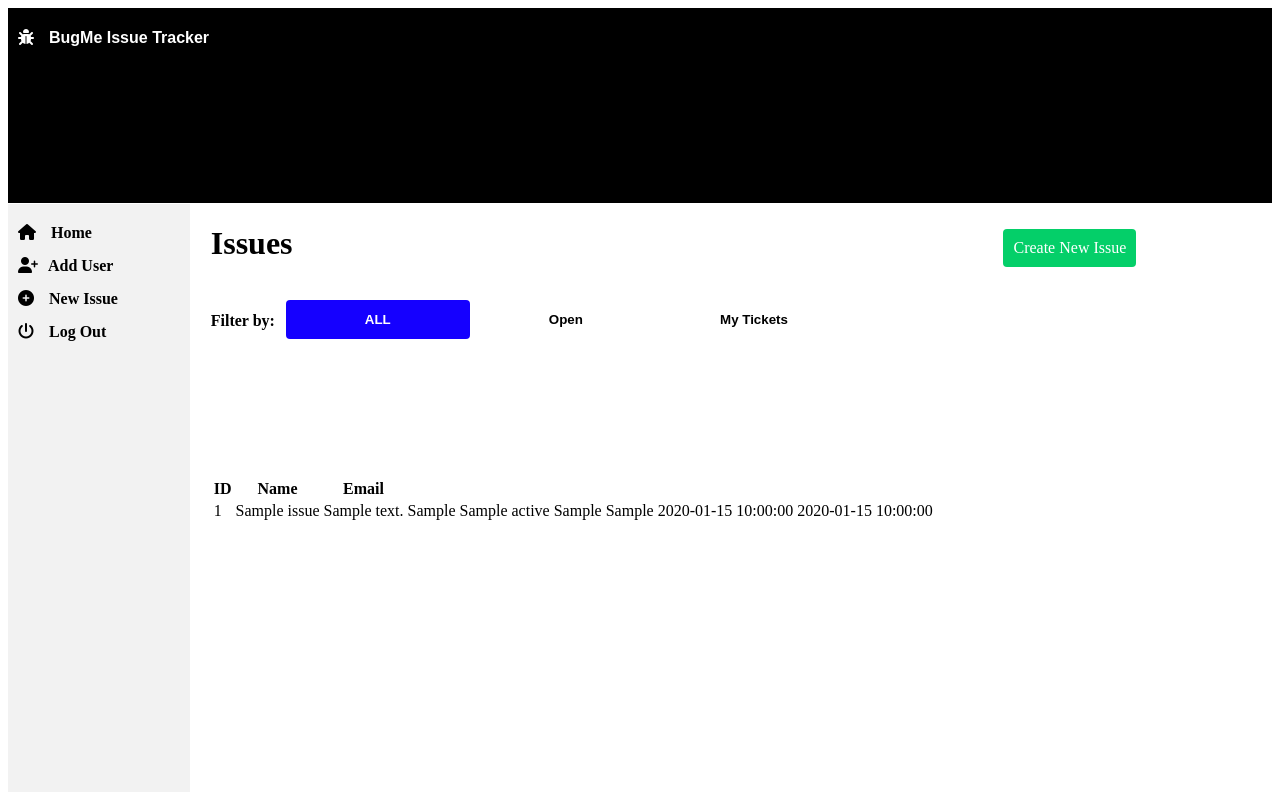
After one commit to TiffanyGarrick/INFO2180, a PHP site: page /dashboard.php in a window 1280 px wide. The commit adds this page. Run offline with PHP 8.4, Linux system fonts and the light colour scheme; tables that the repository leaves empty hold one stand-in row (values such as "Sample post"); some libraries are stand-ins or nearby versions.

Commit message:
Final addition

```diff
--- /dev/null
+++ b/dashboard.css
@@ -0,0 +1,122 @@
+.create {
+  float: right;
+  margin-top: 25px;
+  margin-left: 50px;
+  border: none;
+  border-radius: 4px;
+  cursor: pointer;
+  background-color: #04cf69;
+  padding: 10px;
+
+}
+
+
+
+.title{
+  float: left;
+}
+
+label{
+  font-weight: bold;
+}
+
+body {
+	display: grid;
+  grid-template-areas:
+    'header header header header header header'
+    'menu main main main right right'
+    'menu footer footer footer footer footer';
+  	grid-gap: 1px;
+}
+
+aside {
+	grid-area: menu;
+	padding-right: 5px;
+	background: #f2f2f2;
+}
+
+header {
+	grid-area: header;
+	display: flex;
+	background: black;
+}
+
+.headertitle h4{
+  color: white;
+  font-family: "Arial";
+}
+
+main{
+  grid-area: main;
+  padding-left: 20px;
+}
+
+a:link {
+  color: black;
+  text-decoration: none;
+}
+
+a:hover{
+  color: white;
+  text-decoration: none;
+}
+
+a:visited{
+  color: black;
+  text-decoration: none;
+}
+
+a.createlink{
+  color: white;
+  font-weight: 300;
+}
+
+.hometab{
+  padding-top: 20px;
+  padding-bottom: 10px;
+  font-weight: bold;
+}
+
+.addusertab{
+  padding-top: 5px;
+  padding-bottom: 10px;
+  font-weight: bold;
+}
+
+.newissue{
+  padding-top: 5px;
+  padding-bottom: 10px;
+  font-weight: bold;
+}
+
+.logout{
+  padding-top: 5px;
+  padding-bottom: 10px;
+  font-weight: bold;
+}
+
+.btn{
+    width: 20%;
+    background-color: white;
+    padding: 12px 16px;
+    border: none;
+    border-radius: 4px;
+    cursor: pointer;
+    font-weight: bold;
+}
+
+.btn:hover{
+  background-color: #ddd;
+}
+
+.btn.active{
+  background-color: #1500ff;
+  color: white;
+}
+
+#myBtnContainer{
+  position: relative;
+  left: 70px;
+  bottom: 30px;
+  margin-left: 5px;
+}
--- /dev/null
+++ b/dashboard.php
@@ -0,0 +1,20 @@
+<?php
+
+$host = "localhost";
+$username = "jholloway"; //for testing purpose
+$password = "INFO2180final!"; //for testing purpose
+$database = "bugme";
+$message = "";
+try{
+	$connect = new PDO("mysql:host=$host; dbname=$database", $username , $password);
+	$connect->setAttribute(PDO::ATTR_ERRMODE, PDO::ERRMODE_EXCEPTION);
+}
+catch(PDOException $error){
+	$message = $error->getMessage();
+}
+
+$statement = $connect->query("SELECT * FROM issues");
+$issues = $statement->fetchAll(PDO::FETCH_ASSOC);
+
+
+require 'dashboardpage.php';
--- /dev/null
+++ b/dashboardpage.php
@@ -0,0 +1,79 @@
+<html>
+    <head>
+        <title>BugMe Tracker - Home</title>
+        <link rel="stylesheet" href="dashboard.css" media="screen">
+        <script src='https://kit.fontawesome.com/a076d05399.js'></script>
+        <script type="text/javascript" src="filterbuttons.js"></script>
+    </head>
+    <body>
+        <header>
+            <div class="headertitle">
+                <h4><i class="fas fa-bug" style="padding-right: 15px; padding-left: 10px;"></i>BugMe Issue Tracker</h4>
+            </div>
+        </header>
+
+        <aside>
+            <div class="hometab">
+                <a href="dashboard.html"><i class="fas fa-home" style="padding-right: 15px; padding-left: 10px;"></i>Home</a>
+            </div>
+            <div class="addusertab">
+                <a href="newuserpage.html"><i class="fas fa-user-plus" style="padding-right: 10px; padding-left: 10px;"></i>Add User</a>
+            </div>
+            <div class="newissue">
+                <a href="newissue.html"><i class="fas fa-plus-circle" style="padding-right: 15px; padding-left: 10px;"></i>New Issue</a>
+            </div>
+            <div class="logout">
+                <a href="logout.html"><i class="fas fa-power-off" style="padding-right: 15px; padding-left: 10px;"></i>Log Out</a>
+            </div>
+        </aside>
+
+        <main>
+            <div class="title">
+                <h1>Issues</h1>
+            </div>
+            <div class="create">
+                <a class="createlink" href="createnewissue.html">Create New Issue</a>
+            </div>
+
+            </br></br></br></br></br></br>
+
+            <label for="btn">Filter by:</label>
+            <div id="myBtnContainer">
+                <button class="btn active" onclick="filterSelection('all')">ALL</button>
+                <button class="btn" onclick="filterSelection('open')">Open</button>
+                <button class="btn" onclick="filterSelection('mytickets')">My Tickets</button>
+            </div>
+
+            </br></br></br></br></br></br>
+
+            <div class="table">
+                <table>
+                    <thead>
+                        <tr>
+                            <th>ID</th>
+                            <th>Name</th>
+                            <th>Email</th>
+                        </tr>
+                    </thead>
+                    <tbody>
+                        <?php foreach ($issues as $issue): ?>
+                        <tr>
+                            <td><?= $issue['id']; ?></td>
+                            <td><?= $issue['title']; ?></td>
+                            <td><?= $issue['description']; ?></td>
+                            <td><?= $issue['type_']; ?></td>
+                            <td><?= $issue['priority']; ?></td>
+                            <td><?= $issue['status']; ?></td>
+                            <td><?= $issue['assigned_to']; ?></td>
+                            <td><?= $issue['created_by']; ?></td>
+                            <td><?= $issue['created']; ?></td>
+                            <td><?= $issue['updated']; ?></td>
+                        </tr>
+                        <?php endforeach; ?>
+                    </tbody>
+                </table>
+            </div>
+
+        </main>
+    </body>
+</html>
--- /dev/null
+++ b/filterbuttons.js
@@ -0,0 +1,10 @@
+
+var btnContainer = document.getElementById("myBtnContainer");
+var btns = btnContainer.getElementsByClassName("btn");
+for (var i = 0; i < btns.length; i++) {
+  btns[i].addEventListener("onclick", function() {
+    var current = document.getElementsByClassName("active");
+    current[0].className = current[0].className.replace("active", "");
+    this.className += " active";
+  });
+}
```
Also changed, not shown: index.php (added, +38 -0 lines), login.php (+43 -21 lines), newuserpage.html (added, +60 -0 lines), schema.sql (added, +27 -0 lines).
